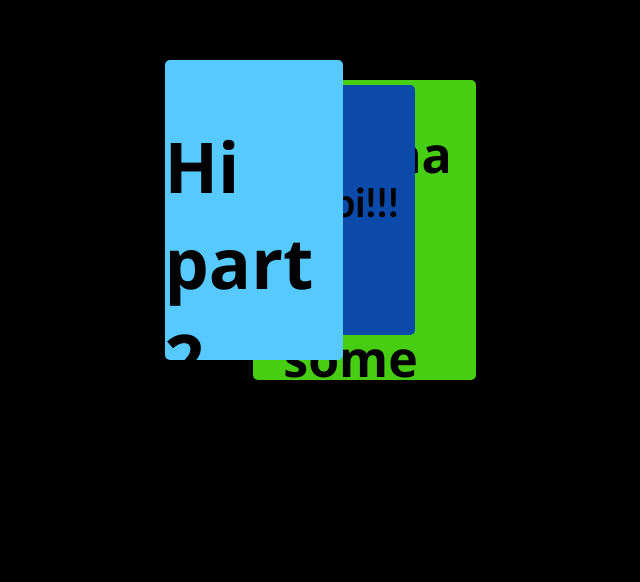
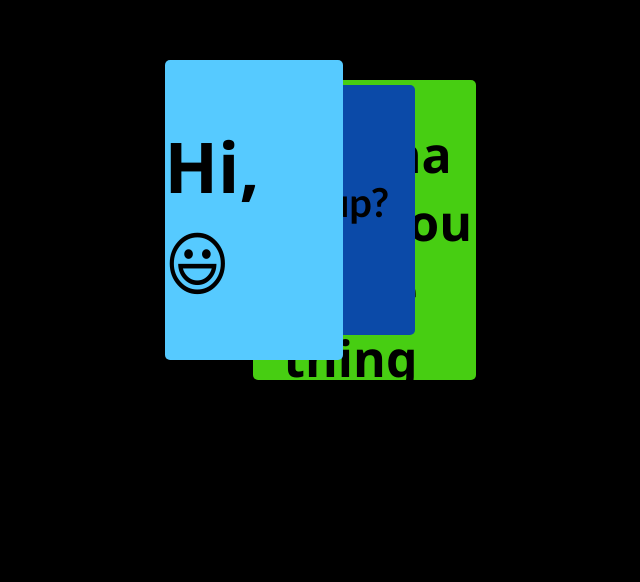
Before and after one commit to PCcoder17/pc-coder, a plain HTML site: page Impress-your-crush-main/index.html in a window 1280 px wide. Shown: the part 148-730 px from the top of the page, without its empty margins (329-969 px from the left). Drawn offline with Linux system fonts and the light colour scheme; a script that the page names is missing.

Commit message:
Add files via upload

```diff
--- a/Impress-your-crush-main/index.html
+++ b/Impress-your-crush-main/index.html
@@ -12,8 +12,8 @@
     <div id="D-coll-6" class="coll-6">
       <h2>
         Thank you for always accepting me as I am and for your unwavering
-        love💖 and accepting as who i am i really really dont want you to leave me at any cost and neithier will i just be with me forever and ever baccha.
-        <br />I have Something more for you aaruu ..Again Thankyou bacchaa
+        love💖.
+        <br />I have Something for you ..Again Thankyou Love
         <a href="new.html">Click Here</a>
       </h2>
     </div>
@@ -27,15 +27,15 @@
     </div>
 
     <div id="D-coll-3" class="coll-3">
-      <h2>I wana show you some thing</h2>
+      <h2>I wana say you some thing</h2>
     </div>
 
     <div id="D-coll-2" class="coll-2">
-      <h2>hi dhobi!!!</h2>
+      <h2>Wassup?</h2>
     </div>
 
     <div id="D-coll" class="coll">
-      <h2>Hi part 2</h2>
+      <h2>Hi, 😃</h2>
     </div>
 
     <script
```
Also changed, not shown: Impress-your-crush-main/new.html (+3 -4 lines).
